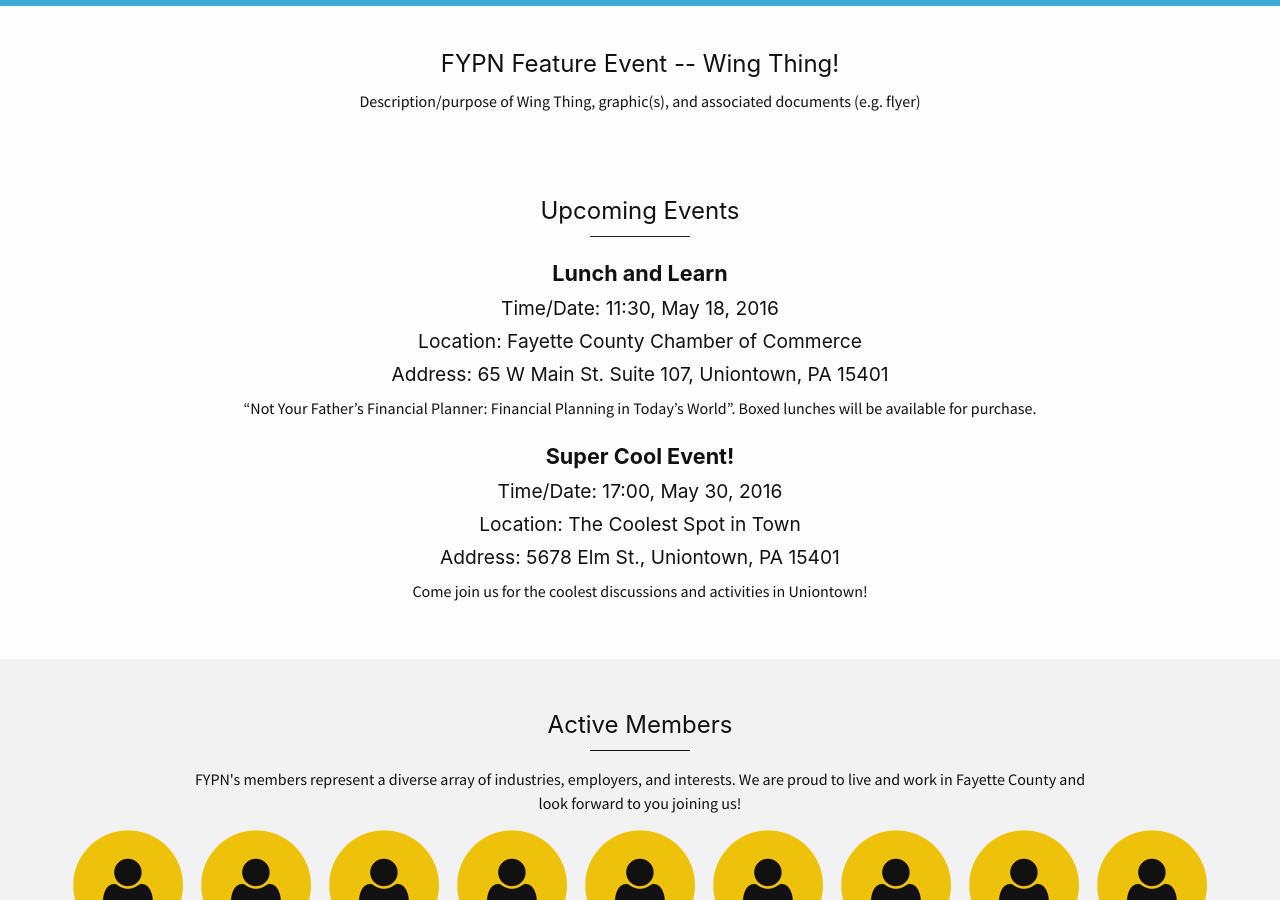
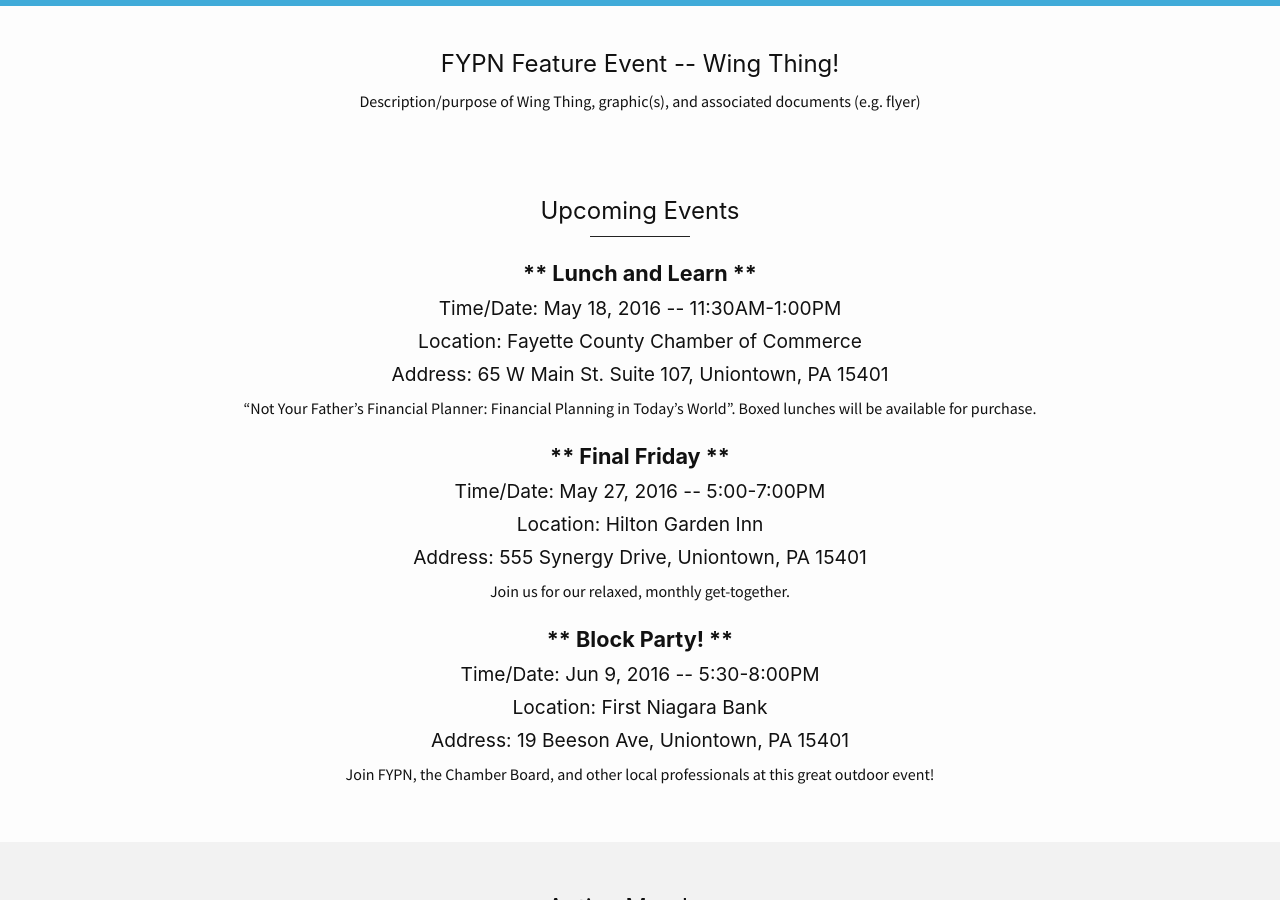
Before and after one commit to BillTalkington/FYPN, a Jekyll site: the page built from index.html, in a window 1280 px wide and 900 px high, scrolled down 1777 px. Built offline with Jekyll 4.4.1, drawn with Linux system fonts in a browser that asks for light colours.

Commit message:
Update event format and add events

```diff
--- a/_data/events.yml
+++ b/_data/events.yml
@@ -1,10 +1,18 @@
 - title: Lunch and Learn
-  date: 2016-05-18 11:30 - 14:00
+  date: 2016-05-18
+  time: 11:30AM-1:00PM
   location: Fayette County Chamber of Commerce
   address: 65 W Main St. Suite 107, Uniontown, PA 15401
   description: '“Not Your Father’s Financial Planner: Financial Planning in Today’s World”. Boxed lunches will be available for purchase.'
-- title: Super Cool Event!
-  date: 2016-05-30 17:00
-  location: The Coolest Spot in Town
-  address: 5678 Elm St., Uniontown, PA 15401
-  description: Come join us for the coolest discussions and activities in Uniontown!
+- title: Final Friday
+  date: 2016-05-27
+  time: 5:00-7:00PM
+  location: Hilton Garden Inn
+  address: 555 Synergy Drive, Uniontown, PA 15401
+  description: Join us for our relaxed, monthly get-together.
+- title: Block Party!
+  date: 2016-06-09
+  time: 5:30-8:00PM
+  location: First Niagara Bank
+  address: 19 Beeson Ave, Uniontown, PA 15401
+  description: Join FYPN, the Chamber Board, and other local professionals at this great outdoor event!
--- a/_includes/upcoming-events.html
+++ b/_includes/upcoming-events.html
@@ -3,8 +3,8 @@
   <hr class="horz-bar">
   {% for event in site.data.events %}
     <div class="event">
-			<h3>{{ event.title }}</h4>
-  		<h4>Time/Date: {{ event.date | date: '%R, %b %-d, %Y' }}</h4>
+      <h3>** {{ event.title }} **</h4>
+      <h4>Time/Date: {{ event.date | date: '%b %-d, %Y' }} -- {{ event.time }}</h4>
       <h4>Location: {{ event.location }}</h4>
       <h4>Address: {{ event.address }}</h4>
       <p class="event-statement"> {{ event.description }}</p>
```
Lines whose indentation alone changed are shown as unchanged.
